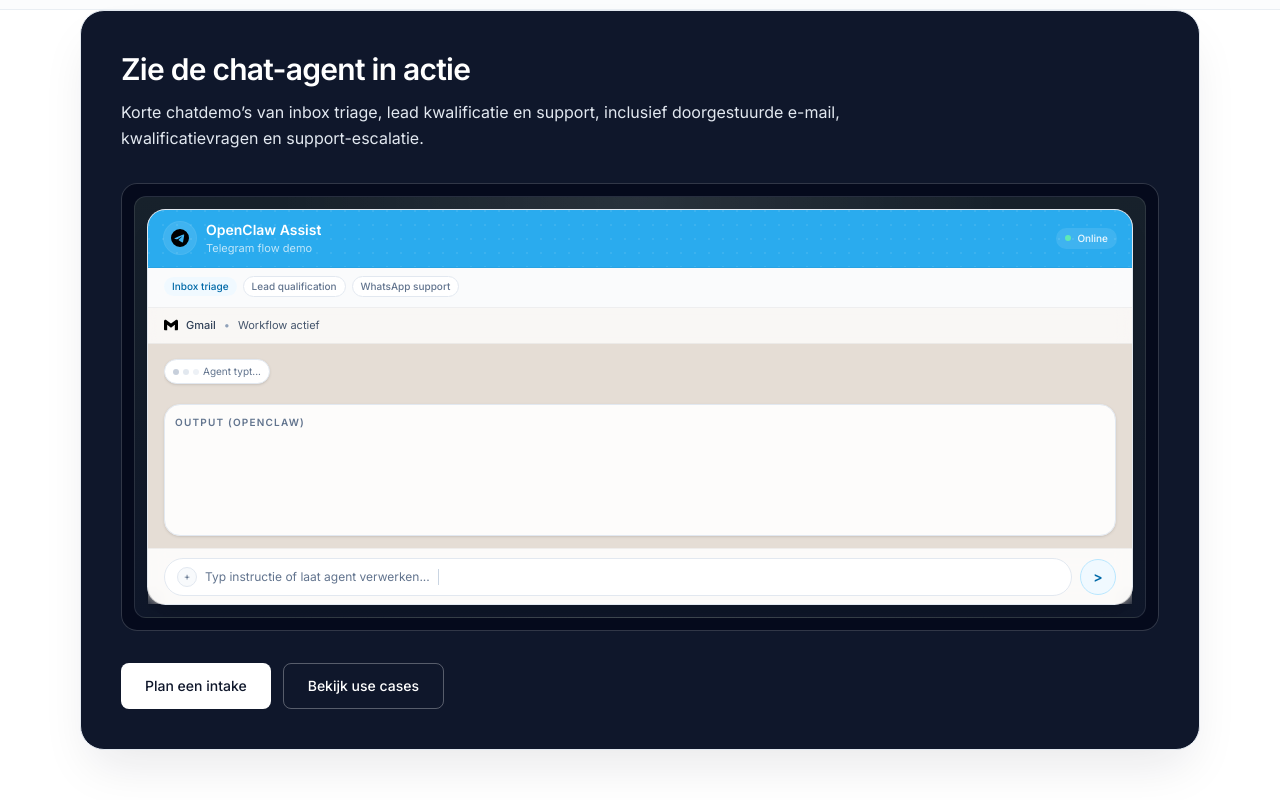
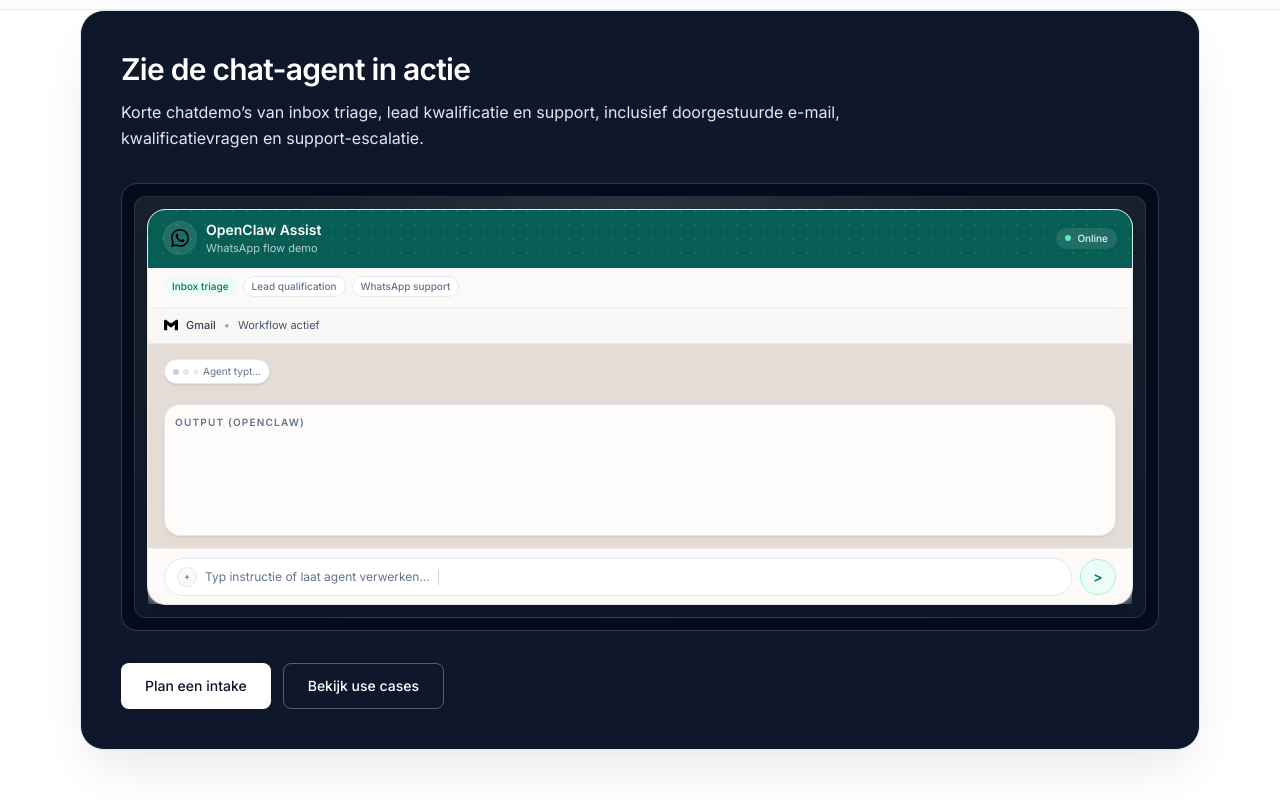
Before and after one commit to openclawbot69420-ux/youraiworker-site, a Next.js app: page / in a window 1280 px wide. Shown: the part 1705-2505 px from the top of the page. Built offline with nearby package versions, Linux system fonts and the light colour scheme.

Commit message:
ui: render homepage demo always in WhatsApp-style interface

```diff
--- a/src/components/ChatDemo.tsx
+++ b/src/components/ChatDemo.tsx
@@ -58,11 +58,9 @@ const CHANNEL_BRANDS: Record<string, string> = {
   zapier: "/brands/zapier.svg",
 }
 
-const pickAppSkin = (scenario: DashboardDemoScenario): AppSkin => {
-  const key = scenario.channel.toLowerCase()
-
-  if (key.includes("whatsapp")) {
-    return {
+// We always render the demo in a WhatsApp-style UI.
+// OpenClaw supports many channels, but this keeps the homepage demo instantly recognizable.
+const pickAppSkin = (_scenario: DashboardDemoScenario): AppSkin => ({
   appName: "WhatsApp",
   appIcon: "/brands/whatsapp.svg",
   headerBg: "bg-[#075E54]",
@@ -72,50 +70,7 @@ const pickAppSkin = (scenario: DashboardDemoScenario): AppSkin => {
   accentSoft: "bg-emerald-50 border-emerald-200",
   userBubble: "ml-auto bg-[#DCF8C6] border-[#bfe5ad] text-slate-900",
   agentBubble: "mr-auto bg-white border-slate-200 text-slate-900",
-    }
-  }
-
-  if (key.includes("telegram")) {
-    return {
-      appName: "Telegram",
-      appIcon: "/brands/telegram.svg",
-      headerBg: "bg-[#2AABEE]",
-      headerFg: "text-white",
-      chatBg: "bg-[#e6ebee]",
-      accent: "text-sky-700",
-      accentSoft: "bg-sky-50 border-sky-200",
-      userBubble: "ml-auto bg-[#2AABEE] border-sky-400/70 text-white",
-      agentBubble: "mr-auto bg-white border-slate-200 text-slate-900",
-    }
-  }
-
-  const preferWhatsApp =
-    scenario.title.toLowerCase().includes("support") || scenario.channel.toLowerCase().includes("slack")
-
-  return preferWhatsApp
-    ? {
-        appName: "WhatsApp",
-        appIcon: "/brands/whatsapp.svg",
-        headerBg: "bg-[#075E54]",
-        headerFg: "text-white",
-        chatBg: "bg-[#ECE5DD]",
-        accent: "text-emerald-700",
-        accentSoft: "bg-emerald-50 border-emerald-200",
-        userBubble: "ml-auto bg-[#DCF8C6] border-[#bfe5ad] text-slate-900",
-        agentBubble: "mr-auto bg-white border-slate-200 text-slate-900",
-      }
-    : {
-        appName: "Telegram",
-        appIcon: "/brands/telegram.svg",
-        headerBg: "bg-[#2AABEE]",
-        headerFg: "text-white",
-        chatBg: "bg-[#e6ebee]",
-        accent: "text-sky-700",
-        accentSoft: "bg-sky-50 border-sky-200",
-        userBubble: "ml-auto bg-[#2AABEE] border-sky-400/70 text-white",
-        agentBubble: "mr-auto bg-white border-slate-200 text-slate-900",
-      }
-}
+})
 
 const getChannelIcon = (channel: string) => {
   const key = channel.toLowerCase()
```
Lines whose indentation alone changed are shown as unchanged.
